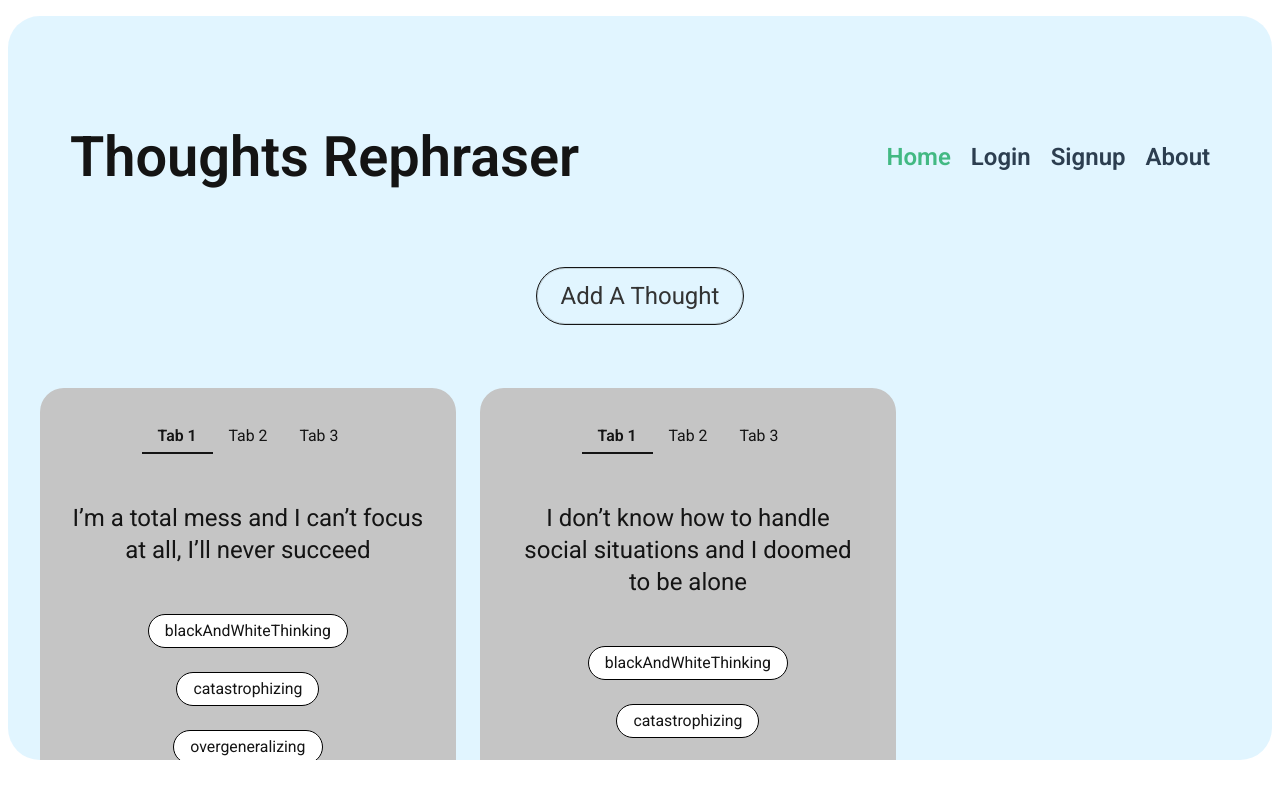
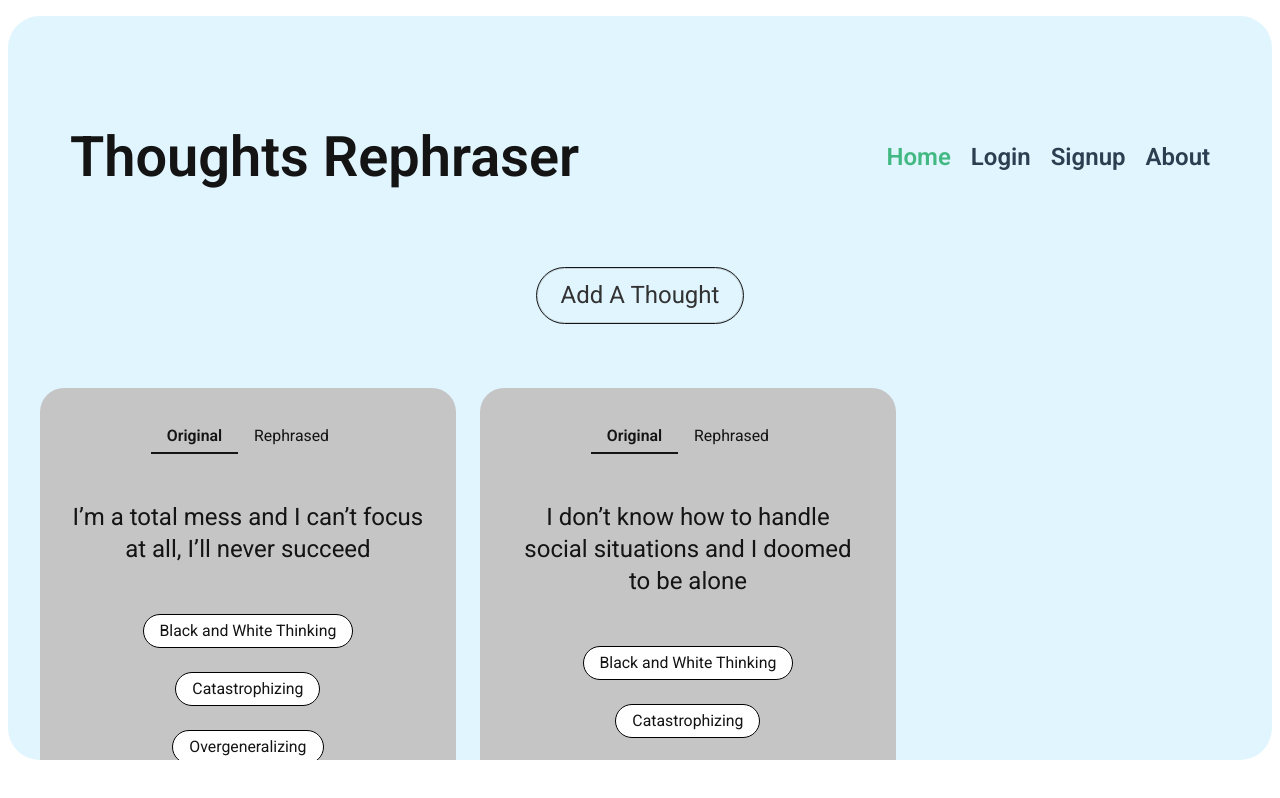
Before and after one commit to davidshir93/thoughts-rephraser, a Vue app: page / in a window 1280 px wide. Built offline with nearby package versions, Linux system fonts and the light colour scheme; no server answers.

Commit message:
added const, fixes tabs bug, added transtition

```diff
--- a/src/components/ThoughtCard.vue
+++ b/src/components/ThoughtCard.vue
@@ -1,13 +1,15 @@
 <template>
   <div class="thoguhts-grid-container">
     <div class="thought-card">
-      <TrTabs></TrTabs>
-      <p>{{ text }}</p>
-
+      <TrTabs :tabs="tabs" @click="changeTab"></TrTabs>
+      <Transition name="fade" mode="out-in">
+        <p v-if="selectedTab === 'original'">{{ original }}</p>
+        <p v-else-if="selectedTab === 'rephrased'">{{ rephrased }}</p>
+      </Transition>
       <TrPill
         v-for="word in Object.keys(distortions)"
         :key="word.id"
-        :label="word"
+        :label="DISTORTIONS_NAMES[word]"
         state="regular"
       ></TrPill>
     </div>
@@ -17,7 +19,8 @@
 <script>
 import TrPill from "./TrPill.vue";
 import TrTabs from "./TrTabs.vue";
-
+import { TABS_THOGUHT_STATES, DISTORTIONS_NAMES } from "../const";
+import { ref } from "vue";
 export default {
   name: "ThoughtCard",
   components: {
@@ -30,9 +33,17 @@ export default {
     rephrased: String,
     distortions: Object,
   },
-  data() {
+  emits: ["click"],
+  setup() {
+    const selectedTab = ref("original");
+    function changeTab(newTab) {
+      selectedTab.value = newTab;
+    }
     return {
-      text: this.original,
+      selectedTab,
+      changeTab,
+      DISTORTIONS_NAMES,
+      tabs: ref(JSON.parse(JSON.stringify(TABS_THOGUHT_STATES))),
     };
   },
 };
@@ -49,5 +60,17 @@ export default {
   padding: 1.33rem;
   background-color: var(--secondary-color);
   border-radius: 1rem;
+  transition: all 300ms ease;
+  height: 100%;
+}
+
+.fade-enter-active,
+.fade-leave-active {
+  transition: opacity 300ms ease;
+}
+
+.fade-enter-from,
+.fade-leave-to {
+  opacity: 0;
 }
 </style>
--- a/src/components/TrTabs.vue
+++ b/src/components/TrTabs.vue
@@ -4,7 +4,10 @@
       v-for="tab in localTabs"
       :key="tab.name"
       class="tab caption"
-      :class="{ active: tab.state === 'active', bold: tab.state === 'active' }"
+      :class="{
+        active: tab.state === 'active',
+        bold: tab.state === 'active',
+      }"
       @click="onClick(tab)"
     >
       {{ tab.displayName }}
@@ -13,7 +16,7 @@
 </template>
 
 <script>
-import { ref, reactive } from "vue";
+import { reactive } from "vue";
 
 export default {
   name: "TrPill",
@@ -45,16 +48,16 @@ export default {
 
   setup(props, { emit }) {
     props = reactive(props);
-    const localTabs = ref(props.tabs);
+    const localTabs = reactive(props.tabs);
     console.log(localTabs);
     return {
       localTabs,
       onClick(newTab) {
-        localTabs.value.find((tab) => tab.name == newTab.name).state = "active";
-        localTabs.value
+        localTabs.find((tab) => tab.name == newTab.name).state = "active";
+        localTabs
           .filter((tab) => tab.name !== newTab.name)
           .map((tab) => (tab.state = "inactive"));
-        emit("click", newTab);
+        emit("click", newTab.name);
       },
     };
   },
@@ -68,6 +71,11 @@ export default {
     text-align: center;
     width: fit-content;
     padding: 4px 16px;
+    cursor: pointer;
+    border-bottom: 2px solid var(--secondary-color);
+
+    transition: all 300ms ease-in-out;
+
     &.active {
       border-bottom: 2px solid var(--text-color);
     }
@@ -75,10 +83,5 @@ export default {
       border-bottom: 2px solid var(--bg-color);
     }
   }
-  .tab--hover,
-  .tab:hover {
-    // background-color: var(--text-color);
-    // color: var(--bg-color);
-  }
 }
 </style>
--- /dev/null
+++ b/src/const.js
@@ -0,0 +1,18 @@
+export const TABS_THOGUHT_STATES = [
+  {
+    name: "original",
+    displayName: "Original",
+    state: "active",
+  },
+  {
+    name: "rephrased",
+    displayName: "Rephrased",
+    state: "inactive",
+  },
+];
+
+export const DISTORTIONS_NAMES = {
+  blackAndWhiteThinking: "Black and White Thinking",
+  catastrophizing: "Catastrophizing",
+  overgeneralizing: "Overgeneralizing",
+};
--- a/src/style.scss
+++ b/src/style.scss
@@ -97,8 +97,8 @@ p,
   font-family: "Roboto";
   font-style: normal;
   font-weight: 400;
-  font-size: 24px;
-  line-height: 32px;
+  font-size: 1rem;
+  line-height: 1.33rem;
 }
 
 .caption {
```
